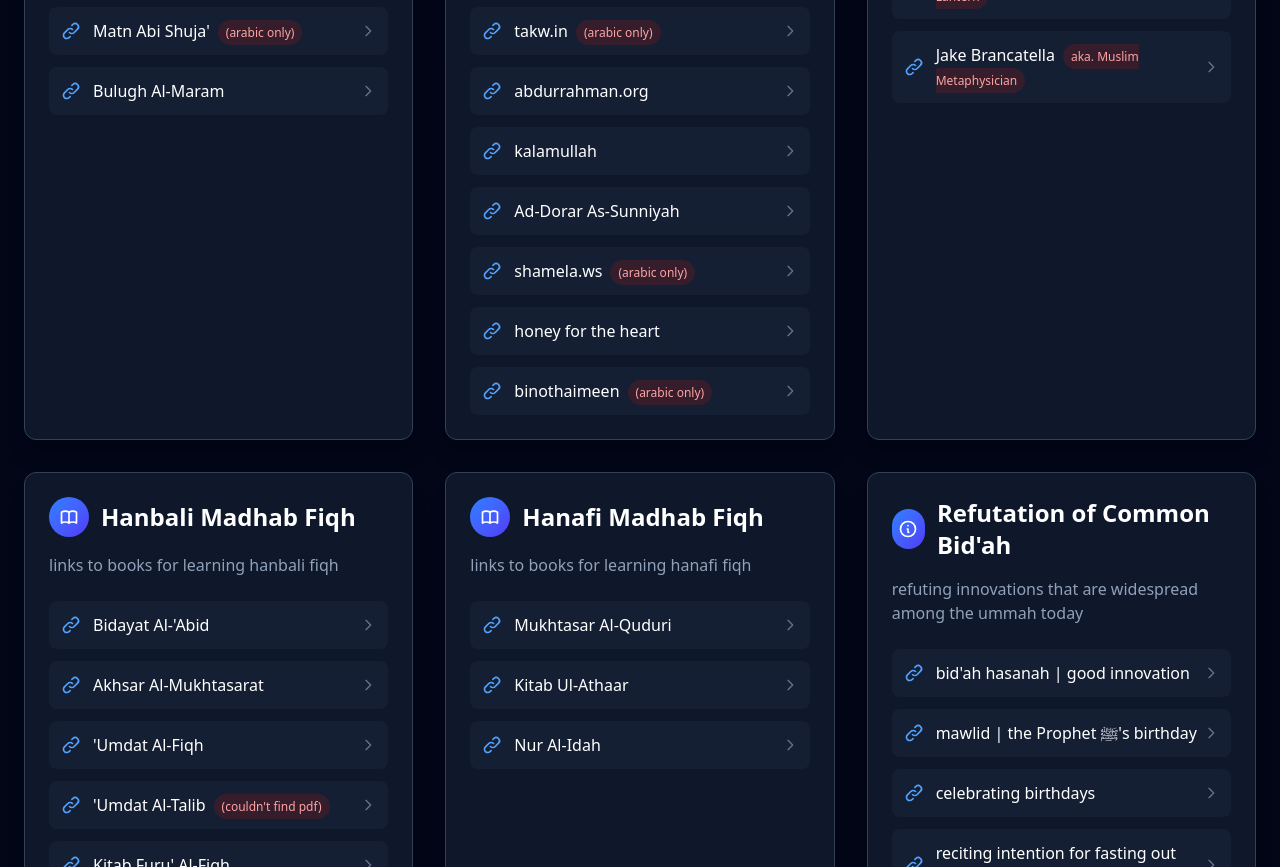
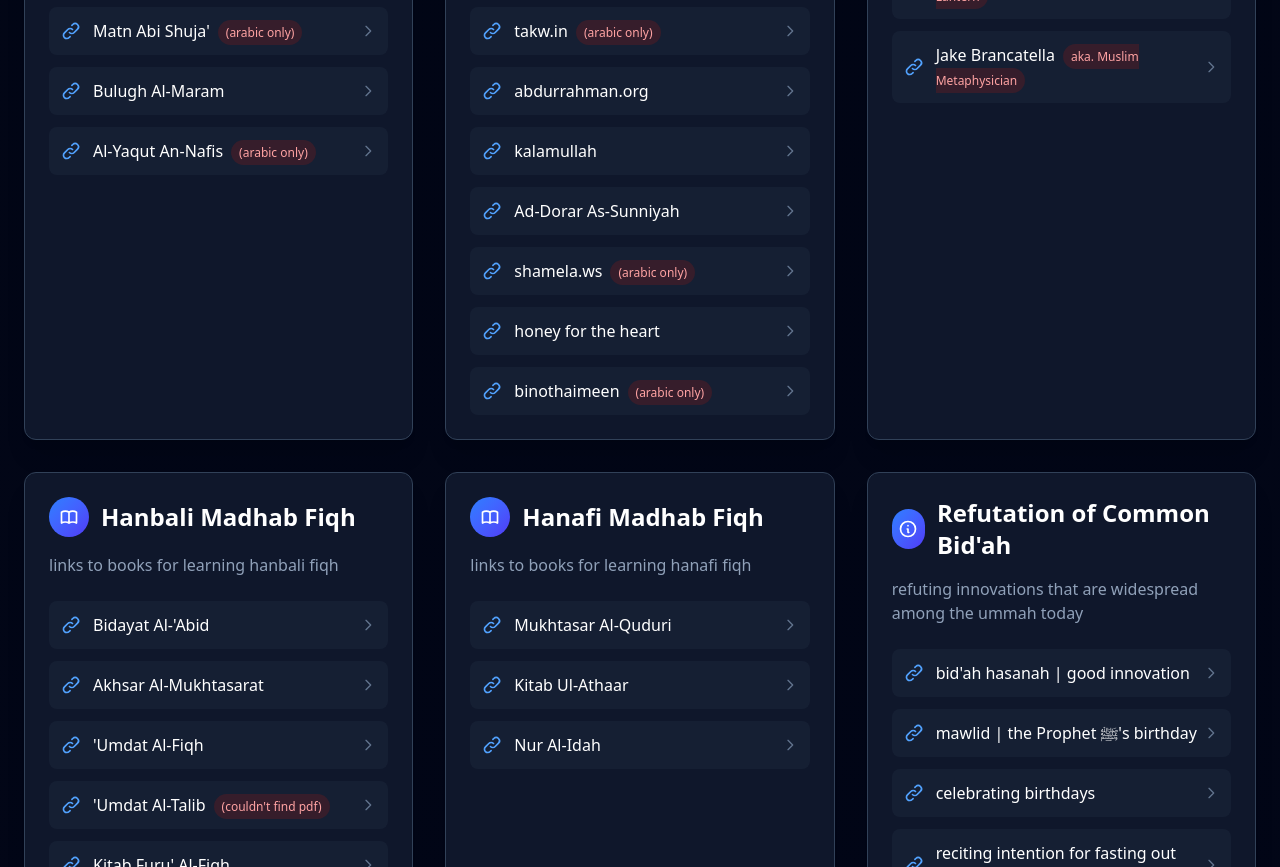
Before and after one commit to justifyman/muslimthread, a React (Vite) app: page / in a window 1280 px wide. Shown: the part 2640-3507 px from the top of the page. Built offline with nearby package versions, Linux system fonts and the light colour scheme.

Commit message:
Update Threads.tsx

```diff
--- a/src/components/Threads.tsx
+++ b/src/components/Threads.tsx
@@ -527,6 +527,11 @@
         text: "Bulugh Al-Maram",
         url: "https://www.kalamullah.com/Books/Bulugh%20Al-Maram.pdf",
       },
+      {
+        text: "Al-Yaqut An-Nafis",
+        note: "(arabic only)",
+        url: "https://archive.org/details/Pdf3705/mode/2up"
+      },
     ],
   },
   {
```
